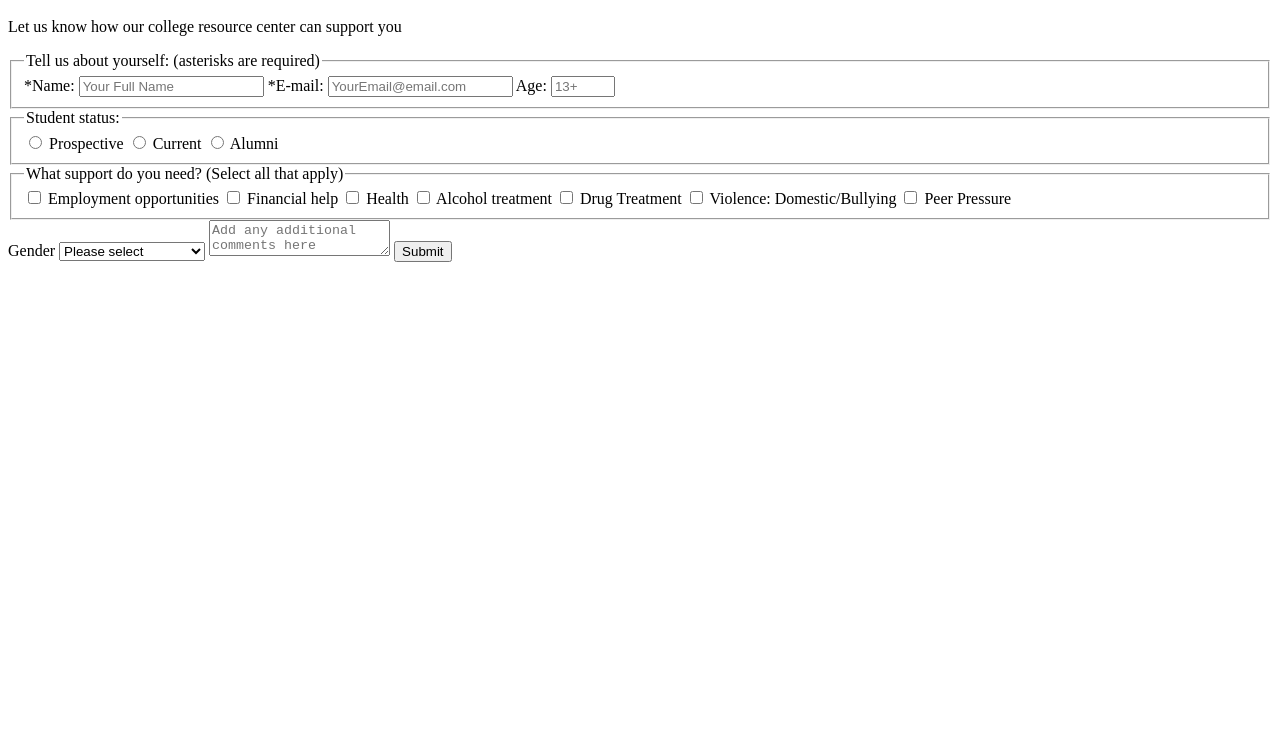
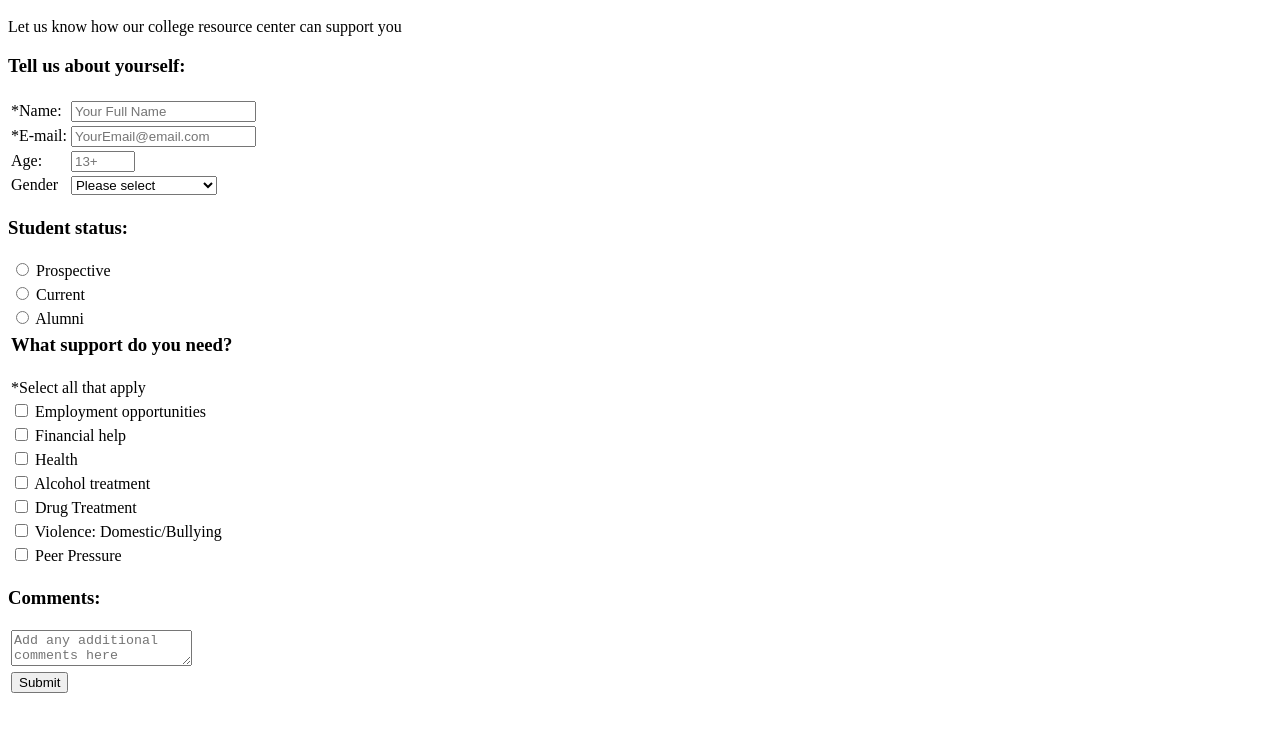
Before and after one commit to NatalieSalemme/SurveyFCC, a plain HTML site: page index.html in a window 1280 px wide. Shown: the part 48-780 px from the top of the page. Drawn offline with Linux system fonts and the light colour scheme.

Commit message:
Fixing bugs and tables

```diff
--- a/index.html
+++ b/index.html
@@ -4,54 +4,32 @@
   <head>
     <meta charset="UTF-8">
     <title>Survey Form</title>
-    <h1 id="title"> Survey Form</h1>
   <head>
     <body>
+      <div class="container">
+        <h1 id="title"> Survey Form</h1>
         <p id="description">Let us know how our college resource center can support you</p>
 
         <form id="survey-form" >
 <!--        action="/action_page.php" -->
 <!--        method="POST" -->
-       <fieldset>
-         <legend>Tell us about yourself: (asterisks are required)</legend>
- <label for="name" id="name-label">*Name:</label>
-       <input type="text" id= "name" name="full-name" placeholder="Your Full Name" required>
-      <label for="email" id="email-label">*E-mail:<label>
-        <input type="email" id="email" name="email" placeholder="YourEmail@email.com" required>
-        <label for="age" id="number-label">Age:</label>
-        <input type="number" id="number" name="age" min="13" max="110" placeholder="13+">
-        </fieldset>
-
-        <fieldset>
-          <legend>Student status:</legend>
-          <input id="prospective" type="radio" name="status" value="prospective">
-          <label for="prospective">Prospective</label>
-          <input id="current" type="radio" name="status" value="current">
-          <label for="current">Current</label>
-          <input id="alumni" type="radio" name="status" value="alumni">
-          <label for="alumni">Alumni</label>
-        </fieldset>
-
-        <fieldset>
-          <legend>What support do you need? (Select all that apply)</legend>
-        <input id="employment" type="checkbox" value="employment">
-          <label for="employment">Employment opportunities</label>
-        <input id="financial" type="checkbox" value="financial">
-          <label for="financial">Financial help</label>
-        <input id="health" type="checkbox" value="health">
-          <label for="health">Health</label>
-        <input id="alcohol" type="checkbox" value="alcohol">
-          <label for="alcohol">Alcohol treatment</label>
-        <input id="drug" type="checkbox" value="drug">
-          <label for="drug">Drug Treatment</label>
-        <input id="violence" type="checkbox" value="violence">
-         <label for="violence">Violence: Domestic/Bullying</label>
-        <input id="peer-pressure" type="checkbox" value="peer-pressure">
-          <label for="peer-pressure">Peer Pressure</label>
-        </fieldset>
-
-        <label for="gender">Gender</label>
-        <select name="gender" id="dropdown">
+        <table>
+         <tr><h3>Tell us about yourself:</h3></tr>
+         <tr>
+           <td><label for="name" id="name-label">*Name:</label></td>
+           <td><input type="text" id= "name" name="full-name" placeholder="Your Full Name" required></td>
+         </tr>
+         <tr>
+           <td><label for="email" id="email-label">*E-mail:<label></td>
+           <td><input type="email" id="email" name="email" placeholder="YourEmail@email.com" required></td>
+         </tr>
+        <tr>
+           <td><label for="age" id="number-label">Age:</label></td>
+           <td><input type="number" id="number" name="age" min="13" max="110" placeholder="13+"></td>
+         </tr>
+         <tr>
+           <td><label for="gender">Gender</label></td>
+           <td><select name="gender" id="dropdown">
             <option disable selected value="default">Please select</option>
             <option value="male">Male</option>
             <option value="female">Female</option>
@@ -60,10 +38,73 @@
             <option value="non-binary">Non-binary</option>
             <option value="trans-umbrella">*Trans</option>
             <option value="other">Other</option>
-        </select>
+            </select></td>
+          </tr>
+       </table>
+       <table>
+        <h3>Student status:</h3>
+         <tr>
+           <td><input id="prospective" type="radio" name="status" value="prospective">
+           <label for="prospective">Prospective</label></td>
+         </tr>
+         <tr>
+           <td><input id="current" type="radio" name="status" value="current">
+           <label for="current">Current</label></td>
+         </tr>
+         <tr>
+           <td><input id="alumni" type="radio" name="status" value="alumni">
+           <label for="alumni">Alumni</label></td>
+         </tr>
+        </table>
+        <table>
+         <tr>
+           <td><h3>What support do you need?</h3></td>
+         </tr>
+         <tr>
+           <td><p>*Select all that apply</p></td>
+         </tr>
+         <tr>
+           <td> <input id="employment" type="checkbox" value="employment">
+           <label for="employment">Employment opportunities</label></td>
+         </tr>
+        <tr>
+          <td><input id="financial" type="checkbox" value="financial">
+          <label for="financial">Financial help</label></td>
+        </tr>
+        <tr>
+          <td><input id="health" type="checkbox" value="health">
+          <label for="health">Health</label></td>
+        </tr>
+        <tr>
+          <td><input id="alcohol" type="checkbox" value="alcohol">
+          <label for="alcohol">Alcohol treatment</label></td>
+        </tr>
+        <tr>
+          <td><input id="drug" type="checkbox" value="drug">
+          <label for="drug">Drug Treatment</label></td>
+        </tr>
+        <tr>
+          <td><input id="violence" type="checkbox" value="violence">
+          <label for="violence">Violence: Domestic/Bullying</label></td>
+        </tr>
+        <tr>
+          <td><input id="peer-pressure" type="checkbox" value="peer-pressure">
+          <label for="peer-pressure">Peer Pressure</label></td>
+        </tr>
+        </table>
+        <table>
+          <h3>Comments:</h3>
+          <tr>
+            <td><textarea placeholder="Add any additional comments here"></textarea></td>
+          </tr>
 
-        <textarea placeholder="Add any additional comments here"></textarea>
-        <input type="submit" value="Submit" id="submit">
+        </table>
+        <table>
+          <tr>
+            <td><input type="submit" value="Submit" id="submit"></td>
+          </tr>
+        </table>
        </form>
+      </div>
     </body>
 </html>
```
Lines whose indentation alone changed are shown as unchanged.
